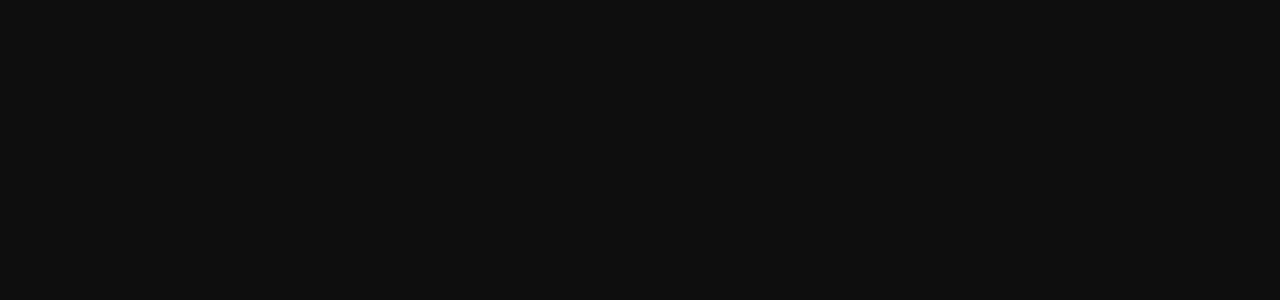
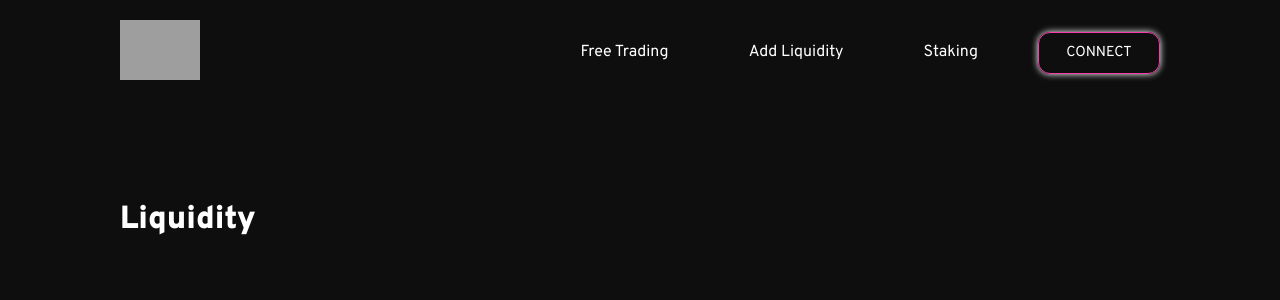
Before and after one commit to ynot-yourtruce/ynot-app-interface, a React (Create React App) app: page /liquidity in a window 1280 px wide. Shown: the top 300 px of the page. Built offline with nearby package versions, Linux system fonts and the light colour scheme; grey boxes are pictures that could not be loaded.

Commit message:
Connection flow added

```diff
--- a/package.json
+++ b/package.json
@@ -3,6 +3,7 @@
   "version": "0.1.0",
   "private": true,
   "dependencies": {
+    "@libertypie/wallet-provider": "^1.0.16",
     "@testing-library/jest-dom": "^5.11.4",
     "@testing-library/react": "^11.1.0",
     "@testing-library/user-event": "^12.1.10",
@@ -15,7 +16,7 @@
     "redux": "^4.1.0",
     "redux-thunk": "^2.3.0",
     "web-vitals": "^1.0.1",
-    "web3": "^1.3.6"
+    "web3": "^1.4.0"
   },
   "scripts": {
     "start": "react-scripts start",
--- /dev/null
+++ b/src/actions/connection.js
@@ -0,0 +1,41 @@
+import Web3 from "web3";
+import { ALLOWED_NETWORK_ID } from "../config";
+import { CONNECTION_RESULT } from "../config/constants";
+
+export const connectWallet = () => async dispatch =>  {
+
+        try {
+            const web3 = new Web3(window.ethereum);
+            var chainId = parseInt(window.ethereum.chainId, 16);
+            if(chainId != ALLOWED_NETWORK_ID){
+                alert("Please change your network from "+ chainId +" to " + ALLOWED_NETWORK_ID)
+                throw Error;
+            }
+            // Request account access if needed
+            await window.ethereum.enable();
+            // Acccounts now exposed
+            var accounts = await web3.eth.getAccounts();
+
+            dispatch({type: CONNECTION_RESULT, web3: web3, account: accounts[0]});
+        } catch (error) {
+            console.error(error);
+        }
+}
+
+export const checkIfAlreadyConnected = () => async dispatch => {
+
+    if (window.ethereum) {
+        try{
+            const web3 = new Web3(window.ethereum);
+            var accounts = await web3.eth.getAccounts();
+            if(accounts.length > 0){
+                console.log("Connected");
+                dispatch({type: CONNECTION_RESULT, web3: web3, account: accounts[0]});
+            }else{
+                console.log("Not Connected");
+            }
+        }catch (error) {
+            console.log("Error from checkIfAlreadyConnected", error.message);
+        }
+    }
+}
--- a/src/components/Home/SelectToken.jsx
+++ b/src/components/Home/SelectToken.jsx
@@ -7,7 +7,7 @@
     return (
       <>
         <div className="modal-bg" onClick={this.props.closeTokenSelector}></div>
-        <div className="modal tokenSelector">
+        <div className="modal-yt tokenSelector">
           <div className="close" onClick={this.props.closeTokenSelector}>
             <AiOutlineClose />
           </div>
--- a/src/components/common/Header/Header.jsx
+++ b/src/components/common/Header/Header.jsx
@@ -1,8 +1,22 @@
 import { Component } from "react";
 import { BrowserRouter as Router, Switch, Route, Link } from "react-router-dom";
+import {
+  checkIfAlreadyConnected,
+  connectWallet,
+} from "../../../actions/connection";
+import { connect } from "react-redux";
 
 class Header extends Component {
   state = {};
+
+  componentDidMount() {
+    this.props.checkIfAlreadyConnected();
+  }
+
+  connect = () => {
+    this.props.connectWallet();
+  };
+
   render() {
     return (
       <header>
@@ -16,10 +30,22 @@
             </Link>
           </div>
           <div>
-            <Link to="/market-makers">Trade</Link>
-            <Link to="/liquidity">Add Liquidity</Link>
-            <Link to="/staking">Staking</Link>
-            <div className="btn connect">CONNECT</div>
+            <Link className="link" to="/market-makers">
+              Free Trading
+            </Link>
+            <Link className="link" to="/liquidity">
+              Add Liquidity
+            </Link>
+            <Link className="link" to="/staking">
+              Staking
+            </Link>
+            {this.props.userConnection ? (
+              <div className="btn connect">CONNECTED</div>
+            ) : (
+              <div className="btn connect" onClick={this.connect}>
+                CONNECT
+              </div>
+            )}
           </div>
         </div>
       </header>
@@ -27,4 +53,22 @@
   }
 }
 
-export default Header;
+function mapStateToProps(state) {
+  const { userConnection, userAccount, loading, error } = state.connection;
+
+  return {
+    userConnection,
+    userAccount,
+    error,
+    loading,
+  };
+}
+
+function mapDispatchToProps(dispatch) {
+  return {
+    checkIfAlreadyConnected: () => dispatch(checkIfAlreadyConnected()),
+    connectWallet: () => dispatch(connectWallet()),
+  };
+}
+
+export default connect(mapStateToProps, mapDispatchToProps)(Header);
--- a/src/config/constants.js
+++ b/src/config/constants.js
@@ -0,0 +1 @@
+export const CONNECTION_RESULT = "CONNECTION_RESULT";
--- a/src/config/index.js
+++ b/src/config/index.js
@@ -0,0 +1 @@
+export const ALLOWED_NETWORK_ID = 3;
--- a/src/config/router.js
+++ b/src/config/router.js
@@ -1,4 +1,5 @@
 import Home from "../pages/Home";
+import Liquidity from "../pages/Liquidity";
 import MarketMakers from "../pages/MarketMakers";
 import PoolDetails from "../pages/PoolDetails";
 
@@ -14,6 +15,11 @@
         component: MarketMakers
     },
     {
+        path: "/liquidity",
+        exact: true,
+        component: Liquidity
+    },
+    {
         path: "/pool/:address",
         exact: true,
         component: PoolDetails
--- /dev/null
+++ b/src/pages/Liquidity.jsx
@@ -0,0 +1,24 @@
+import { Component } from "react";
+import Header from "../components/common/Header/Header";
+import SelectToken from "../components/Home/SelectToken";
+
+class Liquidity extends Component {
+  state = {};
+  render() {
+    return (
+      <>
+        <Header />
+        {this.state.tokenSelector && (
+          <SelectToken closeTokenSelector={this.openTokenSelector} />
+        )}
+        <div className="container">
+          <div className="headerPadding">
+            <h1>Liquidity</h1>
+          </div>
+        </div>
+      </>
+    );
+  }
+}
+
+export default Liquidity;
--- /dev/null
+++ b/src/reducers/connection.js
@@ -0,0 +1,22 @@
+import { CONNECTION_RESULT } from "../config/constants";
+
+const initialState = {
+  userConnection: null,
+  userAccount: null,
+  guestConnection: null,
+  loading: false,
+  error: false
+};
+
+// eslint-disable-next-line import/no-anonymous-default-export
+export default function(state = initialState, action) {
+    switch (action.type) {
+        case CONNECTION_RESULT:
+            return {
+                userConnection: action.web3,
+                userAccount: action.account
+            }
+        default:
+            return state;
+    }
+  }
--- a/src/reducers/index.js
+++ b/src/reducers/index.js
@@ -1,8 +1,11 @@
 import { combineReducers } from "redux";
+import connection from "./connection";
+import tokenSelector from "./tokenSelector";
 
 // Aggreating all the reducers defined
-
 const rootReducer = combineReducers({
+    tokenSelector: tokenSelector,
+    connection: connection
 });
 
 export default rootReducer;
--- /dev/null
+++ b/src/reducers/tokenSelector.js
@@ -0,0 +1,15 @@
+
+const initialState = {
+  tokenA: null,
+  tokenB: null,
+  loading: false,
+  error: false
+};
+
+// eslint-disable-next-line import/no-anonymous-default-export
+export default function(state = initialState, action) {
+    switch (action.type) {
+        default:
+            return state;
+    }
+  }
--- a/src/style/app.scss
+++ b/src/style/app.scss
@@ -65,7 +65,7 @@
         }
     }
 
-    a{
+    a.link{
         color: white;
         padding-left: 40px;
         padding-right: 40px;
@@ -141,7 +141,7 @@
     }
 }
 
-.modal{
+.modal-yt{
     position: fixed;
     z-index: 100;
     max-width: 80%;
@@ -342,3 +342,14 @@
         outline: none;
     }
 }
+
+.wallet_provider__wrapper{
+    .modal{
+        .m__header{
+            position: relative;
+        }
+        .m__close{
+            cursor: pointer;
+        }
+    }
+}
```
Also changed, not shown: 1 other file (tests, documents, lock files or other folders).
